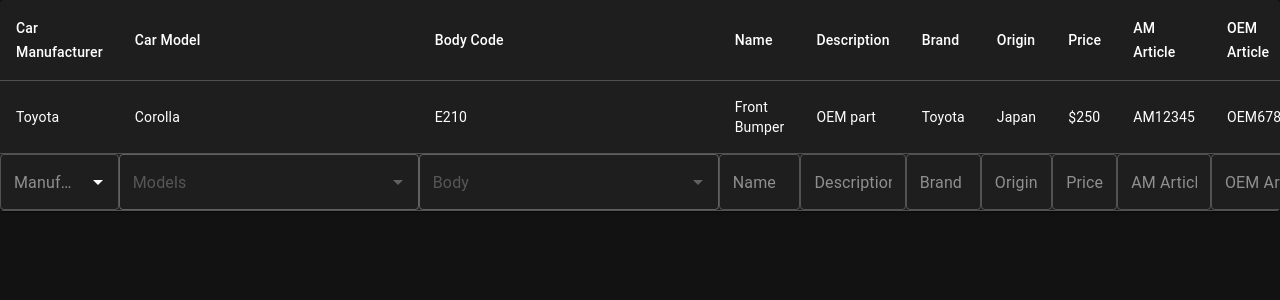
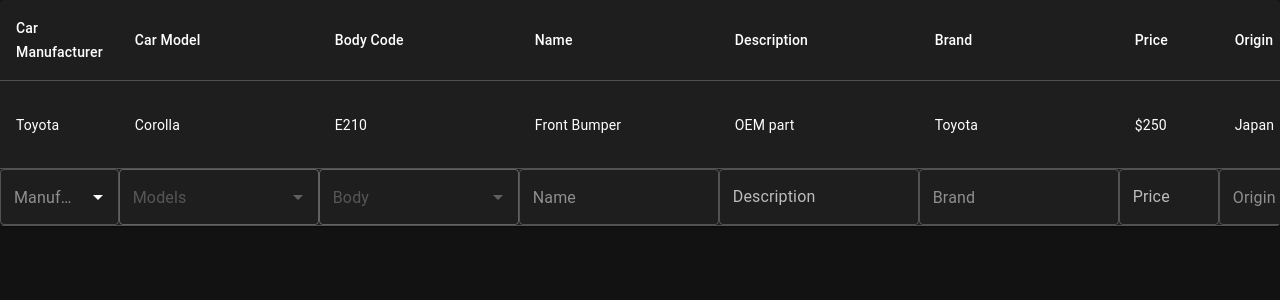
Before and after one commit to vvardges/autopahest-client, a React (Vite) app: page / in a window 1280 px wide. Shown: the top 300 px of the page. Built offline with nearby package versions, Linux system fonts and the light colour scheme.

Commit message:
implement image picker

```diff
--- a/package.json
+++ b/package.json
@@ -25,6 +25,6 @@
     "eslint-plugin-react-hooks": "^5.2.0",
     "eslint-plugin-react-refresh": "^0.4.20",
     "globals": "^16.3.0",
-    "vite": "^7.0.4"
+    "vite": "^7.1.5"
   }
 }
--- a/src/App.jsx
+++ b/src/App.jsx
@@ -5,8 +5,9 @@
 
 const columns = [
   'Car Manufacturer', 'Car Model', 'Body Code', 'Name', 'Description',
-  'Brand', 'Origin', 'Price', 'AM Article', 'OEM Article', 'Weight',
-  'English', 'NMA Images', 'Actions'
+  'Brand', 'Price', 'Origin',
+  //  'AM Article', 'OEM Article', 'Weight',
+    'English', 'NMA Images', 'Actions'
 ]
 
 const initialRows = [
@@ -54,11 +55,17 @@
             {rows.map((row, idx) => (
               <TableRow key={idx}>
                 {columns.map(col => (
-                  <TableCell key={col}>{row[col]}</TableCell>
+                  <TableCell key={col}>
+                      {(col === "NMA Images" && row[col]) ? (
+                          <img src={row[col]} alt="NMA" style={{height: '50px', width: '50px', objectFit: 'cover'}} />
+                      ) : (
+                        row[col]
+                      )}
+                  </TableCell>
                 ))}
               </TableRow>
             ))}
-            <NewRow onAdd={handleAddRow} data={{
+            <NewRow onAdd={handleAddRow} key={rows.length} data={{
               Name: new Set(rows.map(row => row.Name)),
               Brand: new Set(rows.map(row => row.Brand))
             }} />
--- /dev/null
+++ b/src/GoogleImagePicker.tsx
@@ -0,0 +1,80 @@
+import {useEffect, useState} from "react";
+import {
+    Dialog, DialogTitle, DialogContent, TextField, Button,
+    ImageList, ImageListItem, CircularProgress
+} from "@mui/material";
+
+// Replace hardcoded keys with Vite env variables
+// @ts-ignore
+const API_KEY = import.meta.env.VITE_GOOGLE_CSE_API_KEY as string;
+// @ts-ignore
+const CX_ID = import.meta.env.VITE_GOOGLE_CSE_CX_ID as string;
+
+export default function GoogleImagePicker({ onClose, onSelect, defaultValue }) {
+    const [query, setQuery] = useState(defaultValue);
+    const [loading, setLoading] = useState(false);
+    const [images, setImages] = useState([]);
+
+    // @ts-ignore
+    const searchImages = async () => {
+        if (!query) return;
+        if (!API_KEY || !CX_ID) {
+            console.warn("Missing env vars VITE_GOOGLE_CSE_API_KEY or VITE_GOOGLE_CSE_CX_ID");
+            return;
+        }
+        setLoading(true);
+        try {
+            const res = await fetch(
+                `https://www.googleapis.com/customsearch/v1?q=${encodeURIComponent(query)}&cx=${CX_ID}&key=${API_KEY}&searchType=image&num=10`
+            );
+            const data = await res.json();
+            setImages(data.items || []);
+        } catch (err) {
+            console.error("Google Search API error:", err);
+        }
+        setLoading(false);
+    };
+
+    useEffect(() => {
+        searchImages();
+    }, []);
+
+    return (
+        <Dialog open={true} onClose={onClose} fullWidth maxWidth="md">
+            <DialogTitle>Pick an Image</DialogTitle>
+            <DialogContent>
+                <div style={{ display: "flex", gap: "10px", marginBottom: "16px" }}>
+                    <TextField
+                        variant="standard"
+                        label="Search images"
+                        value={query}
+                        onChange={(e) => setQuery(e.target.value)}
+                        fullWidth
+                    />
+                    <Button variant="contained" onClick={searchImages}>Search</Button>
+                </div>
+
+                {loading ? (
+                    <CircularProgress />
+                ) : (
+                    <ImageList cols={4} gap={8}>
+                        {images.map((img) => (
+                            <ImageListItem
+                                key={img.link}
+                                onClick={() => onSelect(img.link)}
+                                style={{ cursor: "pointer" }}
+                            >
+                                <img
+                                    src={img.link}
+                                    alt={img.title}
+                                    style={{ borderRadius: 8 }}
+                                    loading="lazy"
+                                />
+                            </ImageListItem>
+                        ))}
+                    </ImageList>
+                )}
+            </DialogContent>
+        </Dialog>
+    );
+}
--- a/src/NewRow.tsx
+++ b/src/NewRow.tsx
@@ -1,13 +1,17 @@
 import {useMemo, useState} from "react";
-import {Autocomplete, Button, TableCell, TableRow, TextField} from "@mui/material";
+import {Autocomplete, Button, createFilterOptions, TableCell, TableRow, TextField} from "@mui/material";
 
+// @ts-ignore
 import bmwData from "./data/bmw.json";
-import mercedesData from "./data/mercedes.json";
+// @ts-ignore
+import mercedesData from './data/mercedes.json';
+import GoogleImagePicker from "./GoogleImagePicker";
 
 const columns = [
   "Car Manufacturer", "Car Model", "Body Code", "Name", "Description",
-  "Brand", "Origin", "Price", "AM Article", "OEM Article", "Weight",
-  "English", "NMA Images", "Actions"
+  "Brand", "Price", "Origin",
+  //  "AM Article", "OEM Article", "Weight",
+    "English", "NMA Images", "Actions"
 ];
 
 const carManufacturers = ["bmw", "mercedes"]; // TODO: Replace with real data
@@ -31,23 +35,52 @@
   "Brand": "",
   "Origin": "",
   "Price": "",
-  "AM Article": "",
-  "OEM Article": "",
-  "Weight": "",
+  // "AM Article": "",
+  // "OEM Article": "",
+  // "Weight": "",
   "English": "",
-  "NMA Images": ""
+  "NMA Images": "",
+    "Actions": ""
 };
+
+const origins = [
+    "China",
+    "Germany",
+    "Japan",
+    "South Korea",
+    "United States",
+    "France",
+    "Italy",
+    "Spain",
+    "United Kingdom",
+    "Czech Republic",
+    "Poland",
+    "Romania",
+    "Turkey",
+    "India",
+    "Thailand",
+    "Malaysia",
+    "Mexico",
+    "Brazil",
+    "Slovakia",
+    "Hungary"
+]
 
 const NewRow = ({ onAdd, data }) => {
   const [form, setForm] = useState(initialState);
+  const [open, setOpen] = useState(false);
 
   // Derive body codes based on selected models
   const bodyCodeOptions = useMemo(() => {
-    return form["Car Model"]
-        .map(
-            model =>
-                carData[form["Car Manufacturer"]].find(item => item.Model === model)?.Bodies || []
-        ).flat();
+      let flat = form["Car Model"]
+          .map(
+              model =>
+                  carData[form["Car Manufacturer"]].find(item => item.Model === model)?.Bodies.map(body => ({
+                      label: body,
+                      model: model,
+                  })) || []
+          ).flat();
+      return flat;
   }, [form["Car Model"]]);
 
   // Handle change for single values
@@ -56,6 +89,8 @@
   };
 
   const handleAdd = () => {
+    // @ts-ignore
+      form["Body Code"] = form["Body Code"] ? form["Body Code"].map(body => body.label).join(", ") : [];
     onAdd?.(form);
     setForm(initialState);
   };
@@ -64,25 +99,6 @@
     <TableRow>
       {columns.map(col => {
         switch (col) {
-          case "Name":
-          case "Brand":
-            return (
-              <TableCell key={col} padding="none">
-                <Autocomplete
-                  freeSolo
-                  options={[...data[col]]}
-                  value={form[col] || null}
-                  onChange={(event, newValue) => {
-                    setForm({ ...form, [col]: newValue || "" });
-                  }}
-                  fullWidth
-                  renderInput={params => (
-                      <TextField {...params} placeholder={col} fullWidth />
-                  )}
-                  autoSelect
-                />
-              </TableCell>
-            );
           case "Car Manufacturer":
             return (
               <TableCell key={col} padding="none">
@@ -115,7 +131,7 @@
                       "Body Code": []
                     });
                   }}
-                  sx={{ width: "300px"}}
+                  sx={{ width: "200px"}}
                   fullWidth
                   renderInput={params => (
                     <TextField {...params} placeholder="Models" fullWidth />
@@ -130,11 +146,12 @@
                 <Autocomplete
                   multiple
                   options={bodyCodeOptions}
+                  groupBy={option => option.model}
                   value={form[col]}
                   onChange={(event, newValue) => {
                     setForm({ ...form, [col]: newValue || [] });
                   }}
-                  sx={{ width: "300px"}}
+                  sx={{ width: "200px"}}
                   fullWidth
                   disabled={form["Car Model"].length === 0}
                   renderInput={params => (
@@ -144,6 +161,71 @@
                 />
               </TableCell>
             );
+        case "Name":
+        case "Brand":
+            return (
+                <TableCell key={col} padding="none">
+                    <Autocomplete
+                        sx={{ width: "200px"}}
+                        freeSolo
+                        options={[...data[col]]}
+                        fullWidth
+                        renderInput={params => (
+                            <TextField {...params} placeholder={col} fullWidth />
+                        )}
+                        onChange={(e, newValue) => {
+                            setForm({ ...form, [col]: newValue || "" });
+                        }}
+                        inputValue={form[col]}
+                        onInput={handleChange(col)}
+                        filterSelectedOptions={false}
+                        includeInputInList={true}
+                    />
+                </TableCell>
+            );
+        case "Description":
+            return (
+                <TableCell key={col} padding="none">
+                    <TextField
+                        sx={{ width: "200px"}}
+                        label="Description"
+                        multiline
+                        maxRows={4}
+                        onChange={handleChange(col)}
+                        value={form[col]}
+                    />
+                </TableCell>
+            )
+          case "Price":
+              return (
+                  <TableCell key={col} padding="none">
+                      <TextField
+                          sx={{ width: "100px"}}
+                          label="Price"
+                          type="number"
+                          onChange={handleChange(col)}
+                          value={form[col]}
+                      />
+                  </TableCell>
+              )
+            case "Origin":
+                return (
+                    <TableCell key={col} padding="none">
+                        <Autocomplete
+                            sx={{ width: "200px"}}
+                            selectOnFocus
+                            options={origins}
+                            value={form[col] || null}
+                            onChange={(event, newValue) => {
+                                setForm({ ...form, [col]: newValue || "" });
+                            }}
+                            fullWidth
+                            renderInput={params => (
+                                <TextField {...params} placeholder="Origin" fullWidth />
+                            )}
+                        />
+                    </TableCell>
+                )
           case "Actions":
             return (
               <TableCell key={col} padding="none">
@@ -152,6 +234,20 @@
                 </Button>
               </TableCell>
             );
+          case "NMA Images":
+              return (
+                  <TableCell key={col} padding="none">
+                      <Button onClick={() => setOpen(true)}>Select</Button>
+                      {open && <GoogleImagePicker
+                          onClose={() => setOpen((prevState) => !prevState)}
+                          onSelect={url => {
+                              setForm({ ...form, [col]: url });
+                              setOpen(false);
+                          }}
+                          defaultValue={form["English"]}
+                      />}
+                  </TableCell>
+              )
           default:
             return (
               <TableCell key={col} padding="none">
```
Also changed, not shown: 2 other files (tests, documents, lock files or other folders).
